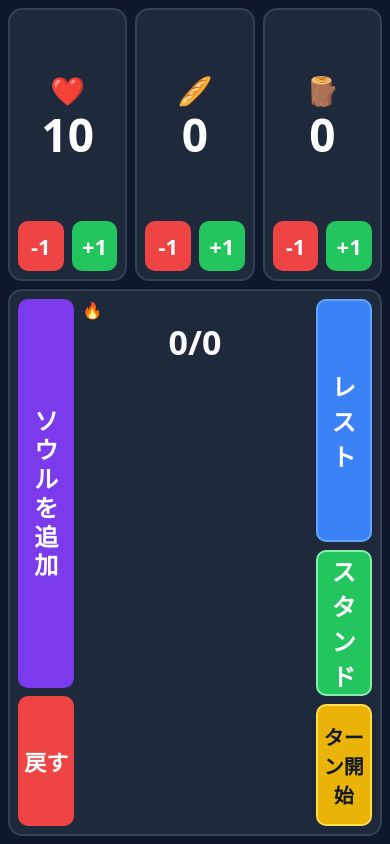
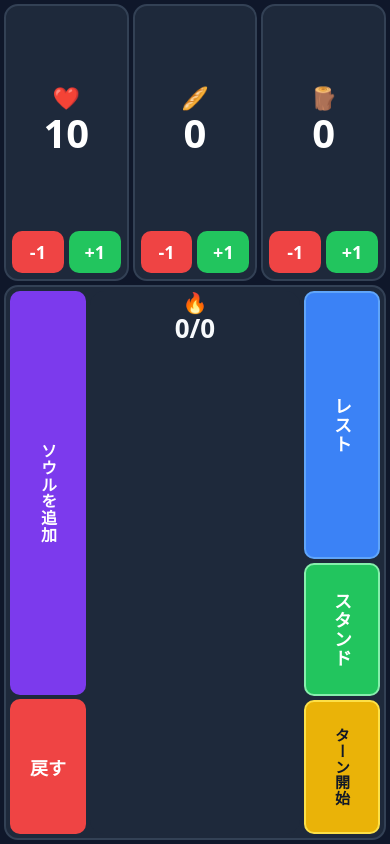
Before and after one commit to umirin0112-cyber/PalGear, a website built with Vite: page index.html in a window 390 px wide. Built offline with nearby package versions, Linux system fonts and the light colour scheme.

Commit message:
Update style.css

```diff
--- a/src/style.css
+++ b/src/style.css
@@ -6,7 +6,7 @@
 body {
   margin: 0;
   width: 100%;
-  height: 100%;
+  height: 100dvh;
   background: #0f172a;
   color: #f8fafc;
   font-family: system-ui, sans-serif;
@@ -28,18 +28,18 @@
 
 .app {
   width: 100vw;
-  height: 100vh;
+  height: 100dvh;
   display: grid;
   grid-template-rows: 1fr 2fr;
-  gap: 8px;
-  padding: 8px;
+  gap: clamp(4px, 1vmin, 8px);
+  padding: clamp(4px, 1vmin, 8px);
 }
 
 .top-area {
   min-height: 0;
   display: grid;
   grid-template-columns: repeat(3, 1fr);
-  gap: 8px;
+  gap: clamp(4px, 1vmin, 8px);
 }
 
 .counter-panel,
@@ -52,9 +52,9 @@
 
 .counter-panel {
   display: grid;
-  grid-template-rows: 1fr auto;
-  gap: 6px;
-  padding: 8px;
+  grid-template-rows: minmax(0, 1fr) auto;
+  gap: clamp(4px, 1vmin, 8px);
+  padding: clamp(6px, 1.2vmin, 8px);
 }
 
 .counter-main {
@@ -63,13 +63,14 @@
   grid-template-rows: auto auto;
   justify-items: center;
   align-content: center;
-  gap: 4px;
+  gap: clamp(2px, 0.8vmin, 6px);
+  min-height: 0;
 }
 
 .counter-icon {
-  height: 30px;
-  line-height: 30px;
-  font-size: 28px;
+  height: clamp(24px, 5vmin, 34px);
+  line-height: clamp(24px, 5vmin, 34px);
+  font-size: clamp(22px, 5vmin, 32px);
   color: #ffffff;
   display: flex;
   align-items: center;
@@ -77,9 +78,9 @@
 }
 
 .counter-value {
-  height: 50px;
-  line-height: 50px;
-  font-size: 46px;
+  height: clamp(42px, 8vmin, 64px);
+  line-height: clamp(42px, 8vmin, 64px);
+  font-size: clamp(40px, 8vmin, 60px);
   font-weight: 900;
   color: #ffffff;
   display: flex;
@@ -96,12 +97,13 @@
   width: 100%;
   display: grid;
   grid-template-columns: 1fr 1fr;
-  gap: 8px;
+  gap: clamp(5px, 1vmin, 8px);
 }
 
 .counter-buttons button {
-  padding: 10px 4px;
-  font-size: 22px;
+  min-height: clamp(42px, 7vmin, 58px);
+  padding: 6px 4px;
+  font-size: clamp(18px, 4vmin, 24px);
 }
 
 .minus-red {
@@ -114,62 +116,61 @@
 
 .bottom-area {
   display: grid;
-  grid-template-columns: 1fr 4fr 1fr;
-  gap: 8px;
-  padding: 8px;
+  grid-template-columns: minmax(72px, 1fr) minmax(0, 4fr) minmax(72px, 1fr);
+  gap: clamp(4px, 1vmin, 8px);
+  padding: clamp(4px, 1vmin, 8px);
 }
 
 .soul-deck-panel {
   display: grid;
   grid-template-rows: 3fr 1fr;
-  gap: 8px;
+  gap: clamp(4px, 1vmin, 8px);
   min-height: 0;
 }
 
 .soul-draw-button {
   background: #7c3aed;
-  font-size: 24px;
-  line-height: 1.2;
-  padding: 8px;
+  font-size: clamp(16px, 3.2vmin, 24px);
+  line-height: 1.25;
+  padding: 6px;
 }
 
 .soul-return-button {
   background: #ef4444;
-  font-size: 22px;
+  font-size: clamp(18px, 3.5vmin, 22px);
 }
 
 .soul-zone-panel {
   min-height: 0;
   display: grid;
-  grid-template-rows: auto 1fr;
-  gap: 8px;
+  grid-template-rows: auto minmax(0, 1fr);
+  gap: clamp(4px, 1vmin, 8px);
   border-radius: 14px;
   background: #1e293b;
 }
 
 .soul-count {
   text-align: center;
-  font-size: 34px;
+  font-size: clamp(26px, 5vmin, 34px);
   font-weight: 900;
   line-height: 1;
-  padding-top: 4px;
+  padding-top: 2px;
 }
 
 .soul-zone {
   min-height: 0;
   display: grid;
-  grid-template-columns: repeat(5, 70px);
-  grid-template-rows: repeat(2, 104px);
-  grid-auto-flow: row;
-  align-content: center;
-  justify-content: center;
-  gap: 10px;
+  grid-template-columns: repeat(5, minmax(0, 1fr));
+  grid-template-rows: repeat(2, minmax(0, 1fr));
+  align-items: center;
+  justify-items: center;
+  gap: clamp(4px, 1vmin, 10px);
   overflow: hidden;
 }
 
 .soul-card {
-  width: 70px;
-  height: 104px;
+  width: min(70px, 62%);
+  aspect-ratio: 70 / 104;
   border-radius: 12px;
   background: linear-gradient(135deg, #facc15, #f97316);
   border: 3px solid #fef3c7;
@@ -184,7 +185,7 @@
   min-height: 0;
   display: grid;
   grid-template-rows: 2fr 1fr 1fr;
-  gap: 8px;
+  gap: clamp(4px, 1vmin, 8px);
 }
 
 .spend-soul-button {
@@ -192,7 +193,7 @@
   height: 100%;
   background: #3b82f6;
   border: 2px solid #60a5fa;
-  font-size: 24px;
+  font-size: clamp(18px, 3.5vmin, 24px);
 }
 
 .stand-soul-button {
@@ -200,7 +201,7 @@
   height: 100%;
   background: #22c55e;
   border: 2px solid #86efac;
-  font-size: 24px;
+  font-size: clamp(18px, 3.5vmin, 24px);
 }
 
 .turn-start-button {
@@ -209,5 +210,42 @@
   background: #eab308;
   color: #111827;
   border: 2px solid #fde047;
-  font-size: 20px;
+  font-size: clamp(15px, 3vmin, 20px);
+  line-height: 1.2;
 }
+
+@media (orientation: portrait) {
+  .bottom-area {
+    grid-template-columns: 76px minmax(0, 1fr) 76px;
+  }
+
+  .soul-card {
+    width: min(64px, 60%);
+  }
+
+  .soul-draw-button,
+  .spend-soul-button,
+  .stand-soul-button,
+  .turn-start-button {
+    writing-mode: vertical-rl;
+    text-orientation: upright;
+    letter-spacing: 0.05em;
+  }
+}
+.soul-count-panel {
+  display: grid;
+  grid-template-rows: auto auto;
+  justify-items: center;
+  align-content: center;
+  gap: 2px;
+  padding-top: 2px;
+}
+
+.soul-icon {
+  font-size: clamp(20px, 4vmin, 28px);
+  line-height: 1;
+}
+
+.soul-count {
+  padding-top: 0;
+}
```
